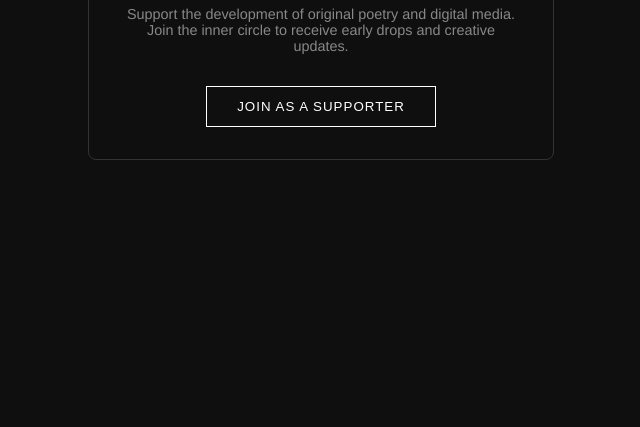
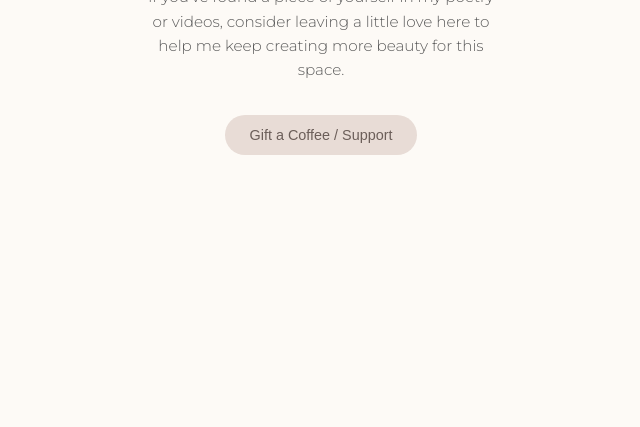
Before and after one commit to chettiarsusan-byte/me, a plain HTML site: page index.html in a window 1280 px wide. Shown: the part 373-800 px from the top of the page, without its empty margins (319-959 px from the left). Drawn offline with nearby package versions, Linux system fonts and the light colour scheme; a web font is replaced by a local one.

Commit message:
Update index.html

```diff
--- a/index.html
+++ b/index.html
@@ -3,30 +3,48 @@
 <head>
     <meta charset="UTF-8">
     <meta name="viewport" content="width=device-width, initial-scale=1.0">
-    <title>The Creative Studio</title>
+    <title>A little space for my words</title>
     <style>
-        body { font-family: 'Helvetica Neue', sans-serif; background: #0f0f0f; color: #e0e0e0; display: flex; justify-content: center; align-items: center; height: 100vh; margin: 0; }
-        .container { text-align: center; max-width: 400px; padding: 2rem; border: 1px solid #333; border-radius: 8px; }
-        h1 { font-weight: 300; letter-spacing: 2px; }
-        p { color: #888; font-size: 0.9rem; margin-bottom: 2rem; }
-        .btn-support { background: transparent; border: 1px solid #fff; color: #fff; padding: 12px 30px; cursor: pointer; transition: 0.3s; text-transform: uppercase; letter-spacing: 1px; }
-        .btn-support:hover { background: #fff; color: #000; }
+        @import url('https://fonts.googleapis.com/css2?family=Playfair+Display:ital@0;1&family=Montserrat:wght@300&display=swap');
+
+        body {
+            background: #fdfaf6;
+            color: #5a5a5a;
+            font-family: 'Montserrat', sans-serif;
+            display: flex;
+            justify-content: center;
+            align-items: center;
+            height: 100vh;
+            margin: 0;
+        }
+        .card {
+            text-align: center;
+            padding: 3rem;
+            max-width: 350px;
+        }
+        h1 { font-family: 'Playfair Display', serif; font-style: italic; color: #8e7d77; }
+        p { line-height: 1.6; margin-bottom: 2rem; font-size: 0.95rem; }
+        .support-btn {
+            background: #e8dcd6;
+            border: none;
+            padding: 12px 25px;
+            border-radius: 20px;
+            cursor: pointer;
+            color: #6b5e59;
+            font-size: 0.9rem;
+            transition: 0.4s;
+        }
+        .support-btn:hover { background: #dcd0ca; transform: translateY(-2px); }
     </style>
 </head>
 <body>
 
-<div class="container">
-    <h1>PROJECT ARCHIVE</h1>
-    <p>Support the development of original poetry and digital media. Join the inner circle to receive early drops and creative updates.</p>
-    <button class="btn-support" id="rzp-button1">Join as a Supporter</button>
+<div class="card">
+    <h1>Hello, friend.</h1>
+    <p>If you've found a piece of yourself in my poetry or videos, consider leaving a little love here to help me keep creating more beauty for this space.</p>
+    <button class="support-btn" id="rzp-button1">Gift a Coffee / Support</button>
 </div>
 
 <script src="https://checkout.razorpay.com/v1/checkout.js"></script>
-<script>
-    // Logic to trigger Razorpay would go here
-    document.getElementById('rzp-button1').onclick = function() {
-        console.log("Initiating secure transaction...");
-    }
-</script>
 </body>
 </html>
```
